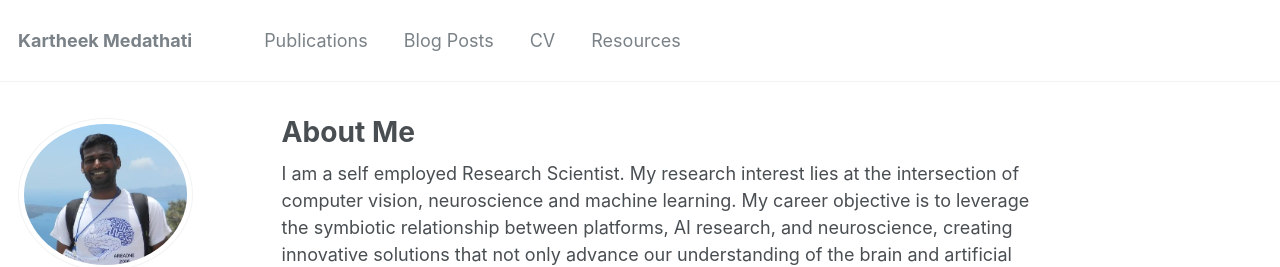
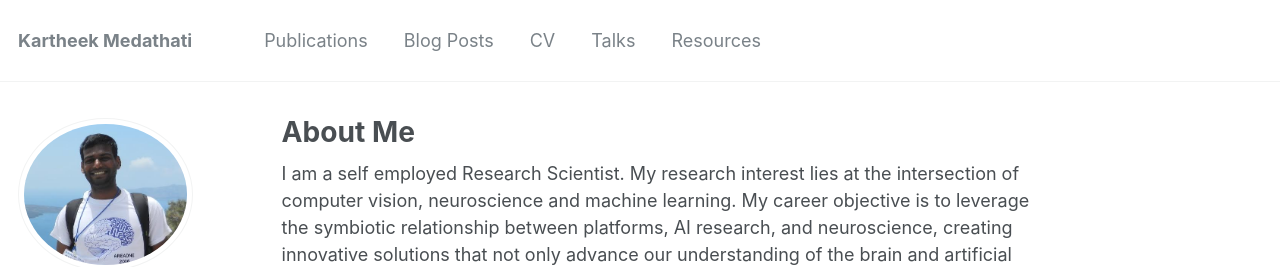
Before and after one commit to kartheekmedathati/kartheekmedathati.github.io, a Jekyll site: the page built from _pages/about.md, in a window 1280 px wide and 900 px high. Shown: the top 267 px of the window. Built offline with Jekyll 4.4.1, drawn with Linux system fonts in a browser that asks for light colours; some web fonts are replaced.

Commit message:
Added talks section

```diff
--- a/_data/navigation.yml
+++ b/_data/navigation.yml
@@ -9,5 +9,8 @@ main:
   - title: "CV"
     url: /cv/
 
+  - title: "Talks"
+    url: /talsk/
+
   - title: "Resources"
     url: /markdown/
```
